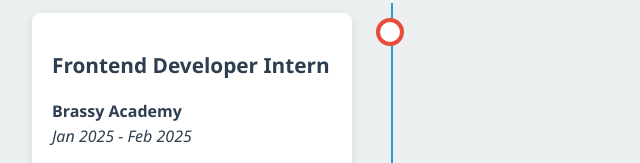
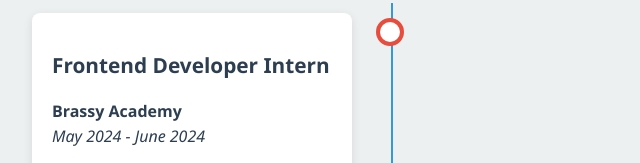
Before and after one commit to MuthuRahul/portfolio, a plain HTML site: page index.html in a window 1280 px wide. Shown: the part 1820-1983 px from the top of the page, 248-888 px from the left. Drawn offline with Linux system fonts and the light colour scheme.

Commit message:
Update index.html

```diff
--- a/index.html
+++ b/index.html
@@ -548,7 +548,7 @@
                     <div class="timeline-content">
                         <h3>Frontend Developer Intern</h3>
                         <h4>Brassy Academy</h4>
-                        <p><em>Jan 2025 - Feb 2025</em></p>
+                        <p><em>May 2024 - June 2024</em></p>
                         <ul style="margin-left: 1rem;">
                             <li>Built responsive web pages and components using HTML, CSS, and JavaScript</li>
                             <li>Contributed to UI design improvements and ensured cross-browser compatibility</li>
```
